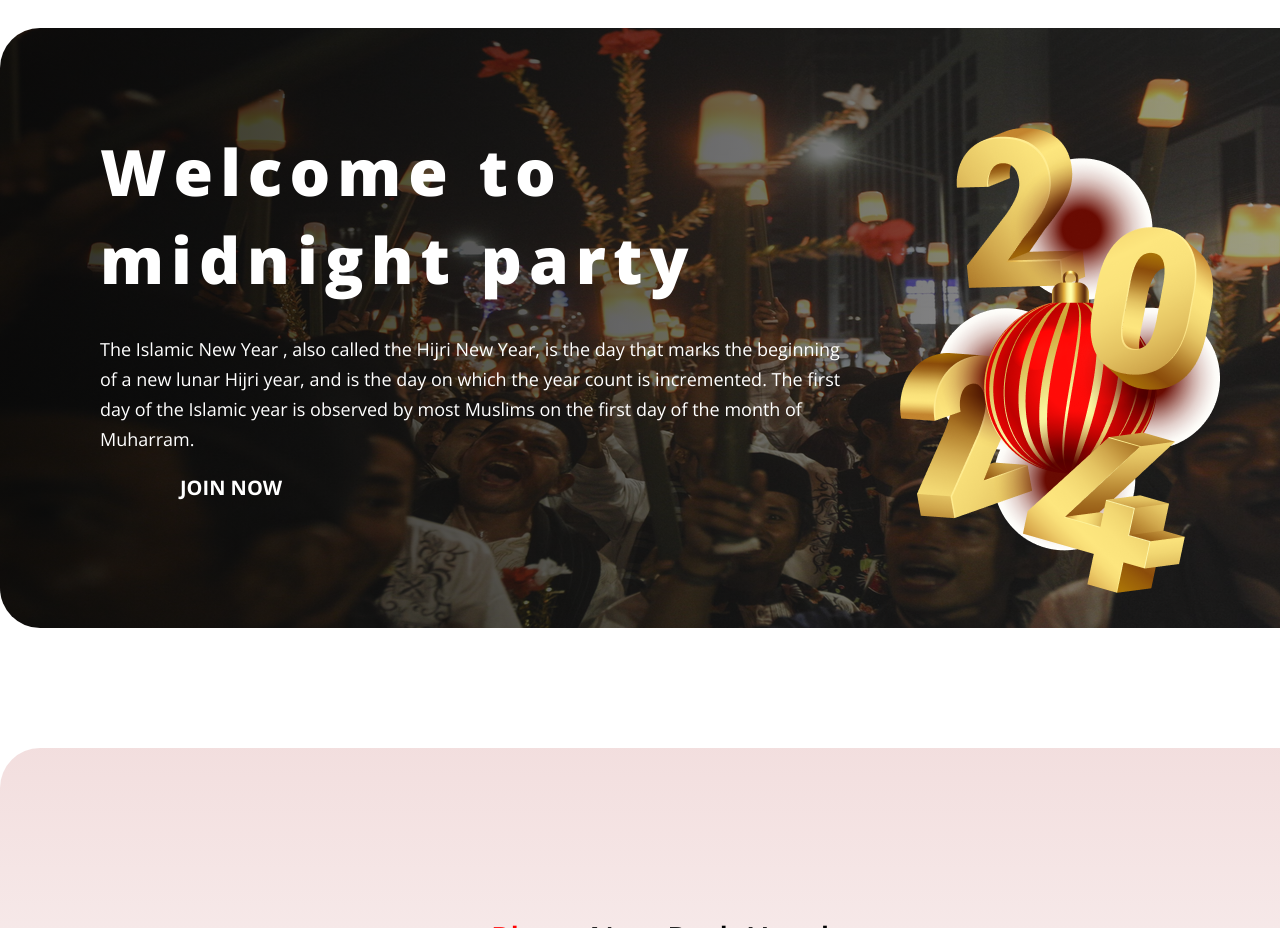
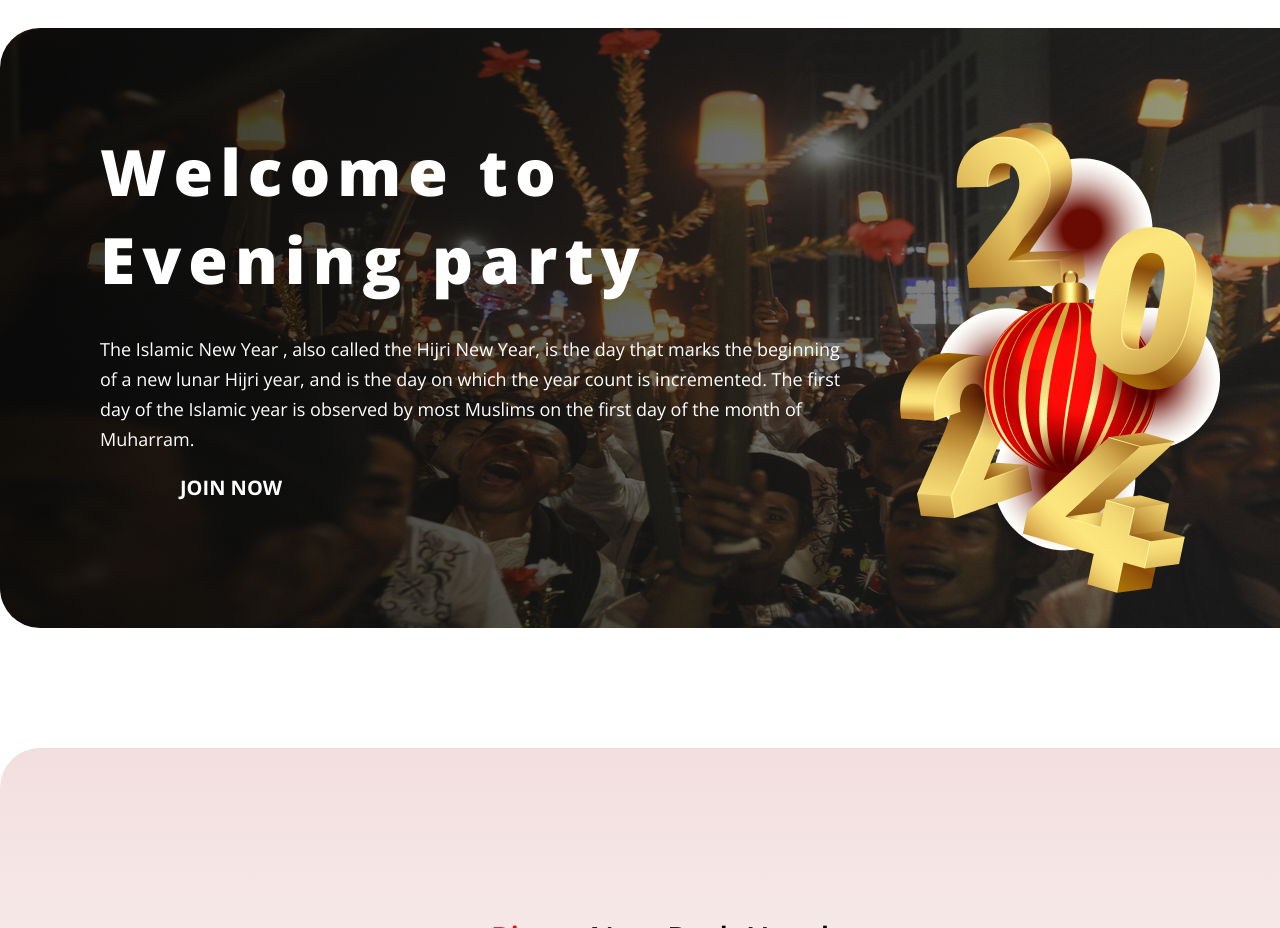
Before and after one commit to rahiInstant/Assignment_01, a plain HTML site: page index.html in a window 1280 px wide. Shown: the part 1440-2368 px from the top of the page. Drawn offline with nearby package versions, Linux system fonts and the light colour scheme.

Commit message:
final-final commit

```diff
--- a/index.html
+++ b/index.html
@@ -32,7 +32,7 @@
       </section>
       <section class="section2">
         <div class="part_01">
-          <div class="party_title">Welcome to midnight party</div>
+          <div class="party_title">Welcome to Evening party</div>
           <div class="party_description">
             The Islamic New Year , also called the Hijri New Year, is the day
             that marks the beginning of a new lunar Hijri year, and is the day
```
